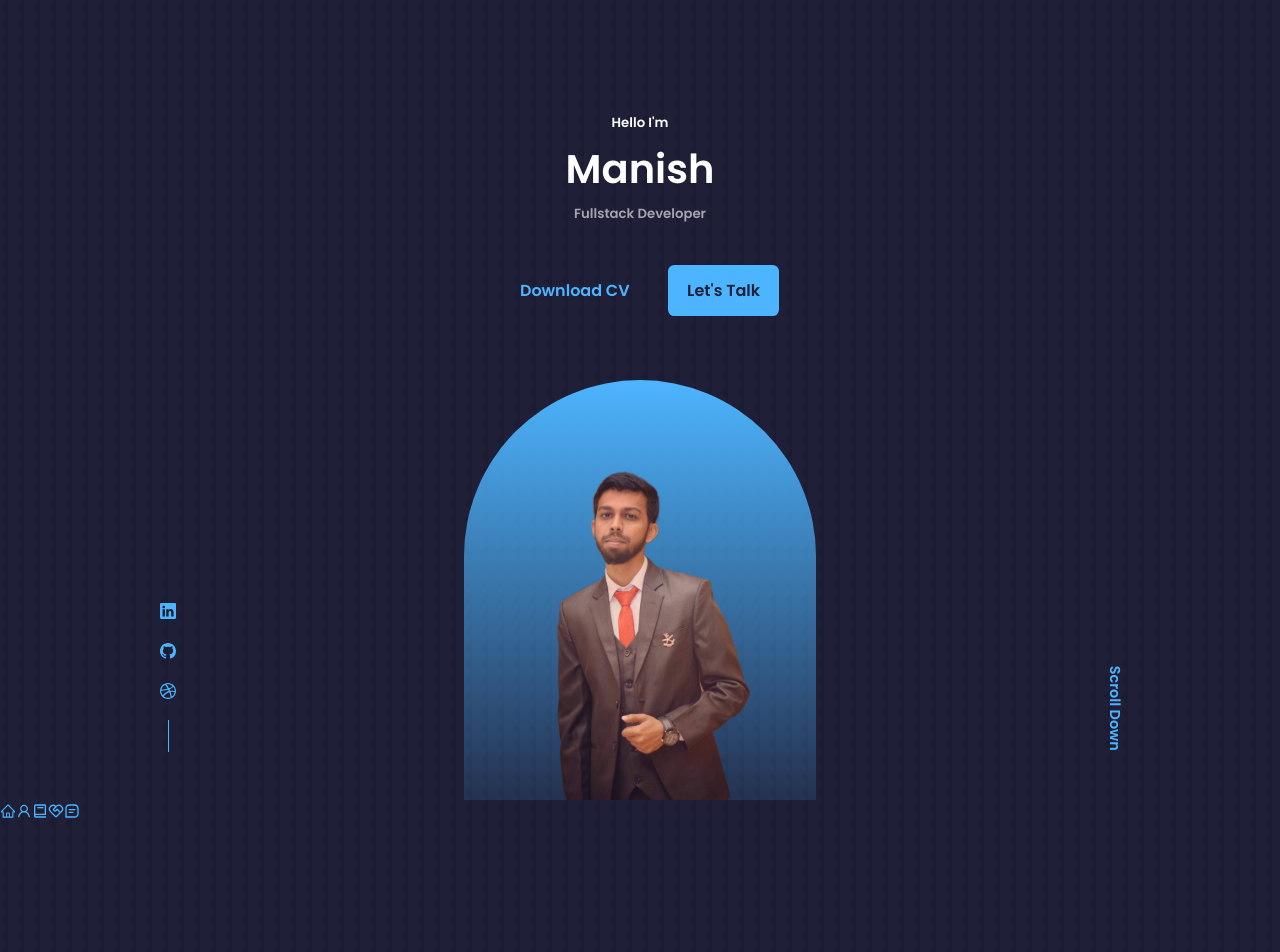
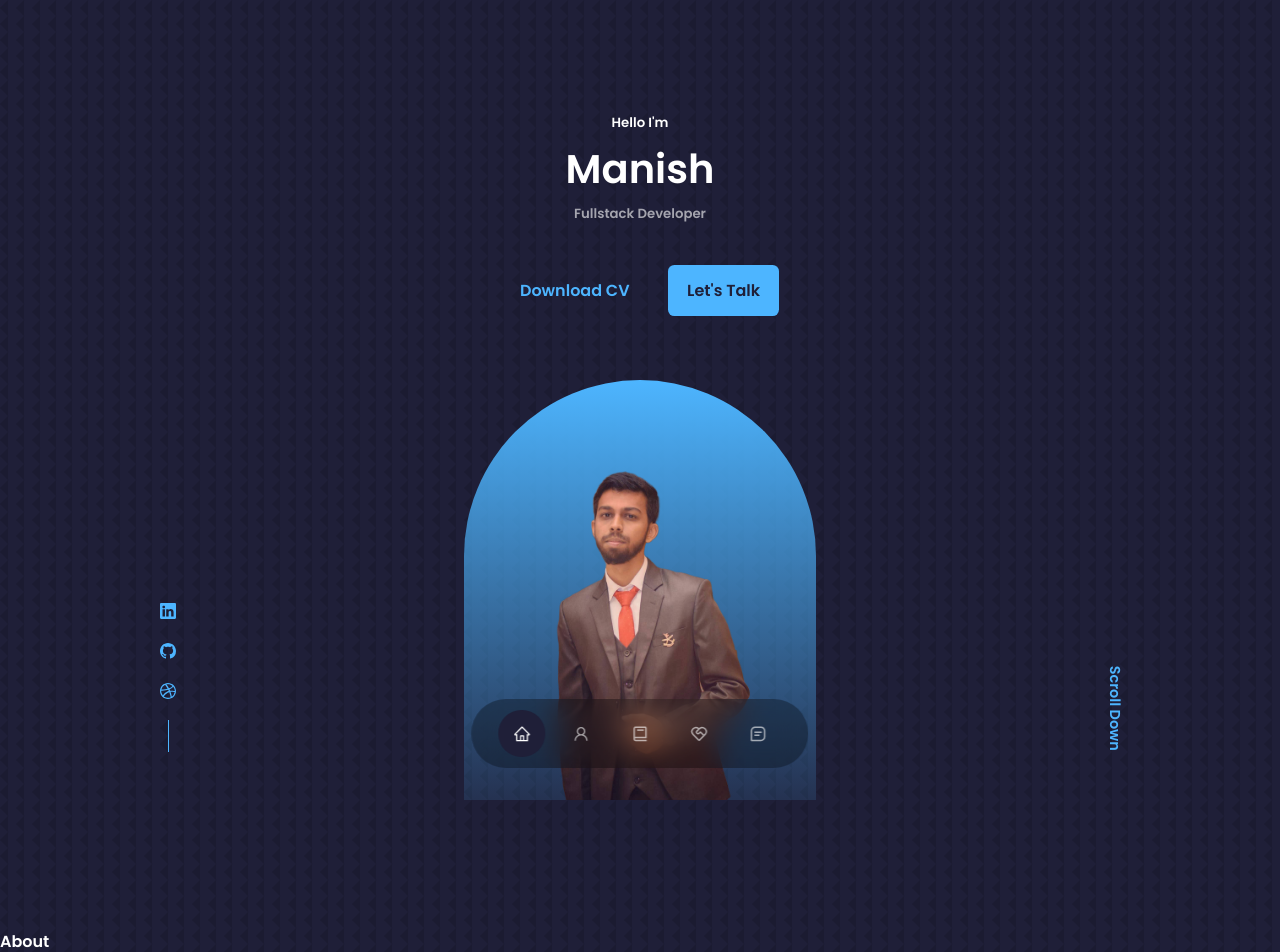
Before and after one commit to manish257/portfolio, a React (Create React App) app: page / in a window 1280 px wide. Shown: the top 952 px of the page. Built offline with nearby package versions, Linux system fonts and the light colour scheme.

Commit message:
navbar complete/ last part

```diff
--- a/src/components/Nav/Nav.css
+++ b/src/components/Nav/Nav.css
@@ -0,0 +1,33 @@
+nav {
+    background: rgba(0,0,0,0.3);
+    width: max-content;
+    display: block;
+    padding: 0.7rem 1.7rem;
+    z-index: 2;
+    position: fixed;
+    left: 50%;
+    transform: translateX(-50%);
+    bottom: 2rem;
+    display: flex;
+    gap: 0.8rem;
+    border-radius: 3rem;
+    backdrop-filter: blur(15px);
+}
+
+nav a {
+    background: transparent;
+    padding: 0.9rem;
+    border-radius: 50%;
+    display: flex;
+    color: var(--color-light);
+    font-size: 1.1rem;
+}
+
+nav a:hover {
+    background: rgba(0,0,0,0.3);
+}
+
+nav a.active{
+    background: var(--color-bg);
+    color: var(--color-white);
+}
--- a/src/components/Nav/Nav.js
+++ b/src/components/Nav/Nav.js
@@ -1,21 +1,54 @@
-import React from 'react';
-import './Nav.css';
-import {AiOutlineHome} from 'react-icons/ai';
-import {AiOutlineUser} from 'react-icons/ai';
-import {BiBook} from 'react-icons/bi';
-import {RiServiceLine} from 'react-icons/ri';
-import {BiMessageSquareDetail} from 'react-icons/bi';
+import React from "react";
+import "./Nav.css";
+import { AiOutlineHome } from "react-icons/ai";
+import { AiOutlineUser } from "react-icons/ai";
+import { BiBook } from "react-icons/bi";
+import { RiServiceLine } from "react-icons/ri";
+import { BiMessageSquareDetail } from "react-icons/bi";
 
-function Nav() {
+import { useState } from "react";
+
+const Nav = () => {
+  const [activeNav, setActiveNav] = useState("#");
   return (
     <nav>
-        <a href="#"><AiOutlineHome /></a>
-        <a href="#about"><AiOutlineUser /></a>
-        <a href="#experience"><BiBook /></a>
-        <a href="#services"><RiServiceLine /></a>
-        <a href="#contact"><BiMessageSquareDetail /></a>
+      <a
+        href="#"
+        onClick={() => setActiveNav("#")}
+        className={activeNav === "#" ? "active" : ""}
+      >
+        <AiOutlineHome />
+      </a>
+      <a
+        href="#about"
+        onClick={() => setActiveNav("#about")}
+        className={activeNav === "#about" ? "active" : ""}
+      >
+        <AiOutlineUser />
+      </a>
+      <a
+        href="#experience"
+        onClick={() => setActiveNav("#experience")}
+        className={activeNav === "#experience" ? "active" : ""}
+      >
+        <BiBook />
+      </a>
+      <a
+        href="#services"
+        onClick={() => setActiveNav("#services")}
+        className={activeNav === "#services" ? "active" : ""}
+      >
+        <RiServiceLine />
+      </a>
+      <a
+        href="#contact"
+        onClick={() => setActiveNav("#contact")}
+        className={activeNav === "#contact" ? "active" : ""}
+      >
+        <BiMessageSquareDetail />
+      </a>
     </nav>
-  )
-}
+  );
+};
 
 export default Nav;
--- a/src/components/Portfolio/Portfolio.js
+++ b/src/components/Portfolio/Portfolio.js
@@ -3,7 +3,7 @@
 
 function Portfolio() {
   return (
-    <div>Portfolio</div>
+    <section id='portfolio'>Portfolio</section>
   )
 }
 
--- a/src/components/Services/Services.js
+++ b/src/components/Services/Services.js
@@ -3,7 +3,7 @@
 
 function Services() {
   return (
-    <div>Services</div>
+    <section id='services'>Services</section>
   )
 }
 
--- a/src/components/Testimonials/Testimonials.js
+++ b/src/components/Testimonials/Testimonials.js
@@ -1,9 +1,9 @@
-import React from 'react'
+import React from 'react';
 
 function Testimonials() {
   return (
-    <div>Testimonials</div>
+    <section id='testimonials'>Testimonials</section>
   )
-}
+};
 
-export default Testimonials
+export default Testimonials;
```
